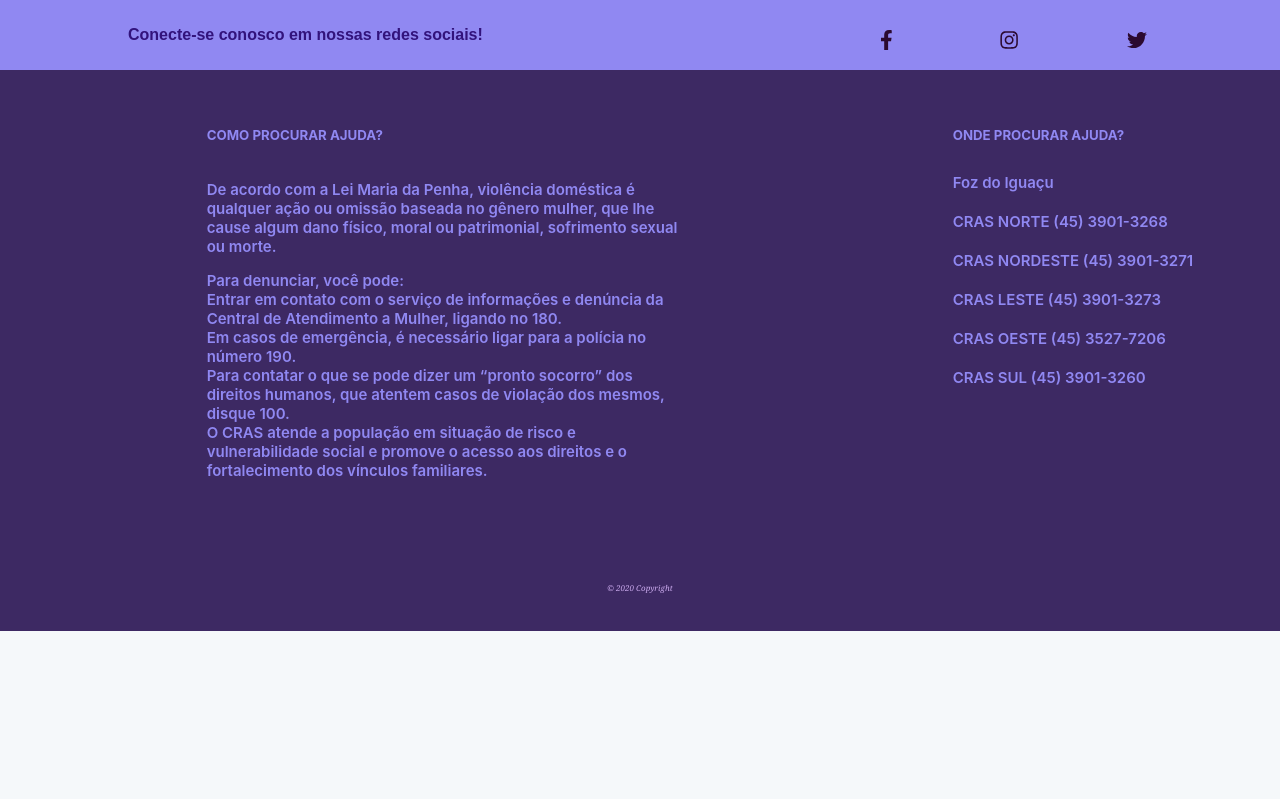
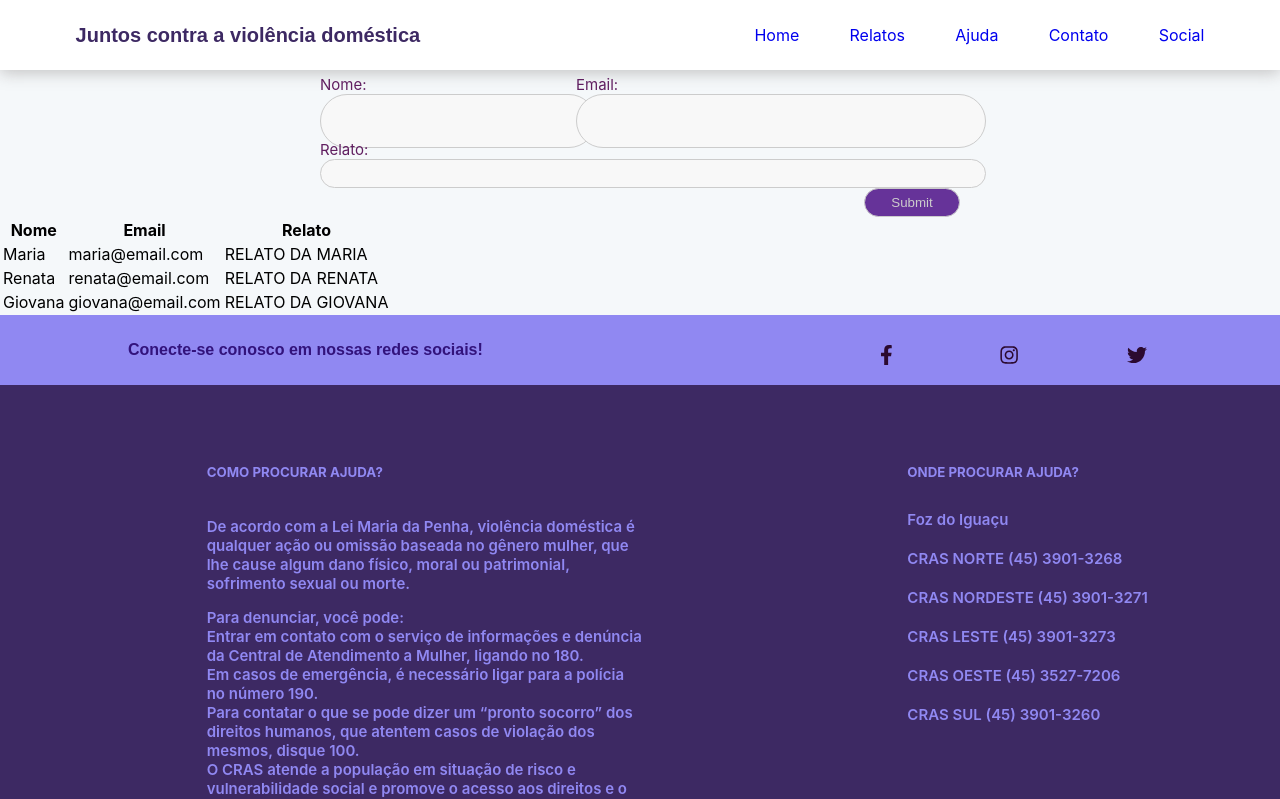
Before and after one commit to uniamerica/CMDM-front, a React (Create React App) app: page /Relatar in a window 1280 px wide. Shown: the top 799 px of the page. Built offline with nearby package versions, Linux system fonts and the light colour scheme.

Commit message:
criacao da pagina relatar

```diff
--- a/package.json
+++ b/package.json
@@ -13,7 +13,9 @@
     "@testing-library/user-event": "^7.1.2",
     "bootstrap": "^4.5.3",
     "font-awesome": "^4.7.0",
+    "jquery": "^3.5.1",
     "react": "^17.0.1",
+    "react-bootstrap": "^1.4.0",
     "react-dom": "^17.0.1",
     "react-router": "^5.2.0",
     "react-router-dom": "^5.2.0",
--- a/src/App.js
+++ b/src/App.js
@@ -1,11 +1,12 @@
 import React from 'react';
 import './App.css';
-import { BrowserRouter, Switch, Route, Link} from 'react-router-dom';
+import { BrowserRouter, Switch, Route} from 'react-router-dom';
 import Ajuda from './pages/Ajuda.jsx';
 import Home from './pages/Home.jsx';
 import Social from './pages/Social.jsx';
 import Contatos from './pages/Contatos.jsx';
 import Relatos from './pages/Relatos';
+import Relatar from './pages/Relatar'
 import Definition from './pages/Definition';
 import Footer from './components/Footer/Footer.jsx';
 
@@ -19,6 +20,7 @@ function App() {
           <Route path="/social"  component={Social}/>
           <Route path="/Ajuda" component={Ajuda}/>
           <Route path="/Relatos"  component={Relatos}/>
+          <Route path="/Relatar" component={Relatar}/>
           <Route path="/Contatos"  component={Contatos}/>
           <Route path="/Definition"  component={Definition}/>
         </Switch>
--- /dev/null
+++ b/src/components/Relatar/Relatar.css
@@ -0,0 +1,30 @@
+.relatar-page{
+    width: 100%;
+    display: flex;
+    align-items: center;
+    justify-content: center;
+}
+
+.form-relato{
+    width: 50%;
+}
+
+.dados-pessoais{
+    display: flex;
+    justify-content: space-between;
+    margin-bottom: 0.5cm;
+}
+
+.form-nome{
+    height: 40px;
+}
+
+.form-email{
+    height: 40px;
+    width: 60%;
+}
+
+.ulteste{
+    display: flex;
+    flex-direction: column;
+}
--- /dev/null
+++ b/src/components/Relatar/data/Relatar.json
@@ -0,0 +1,20 @@
+[
+    {
+        "nome": "Maria",
+        "email": "maria@email.com",
+        "relato": "RELATO DA MARIA"
+    },
+
+    {
+        "nome": "Renata",
+        "email": "renata@email.com",
+        "relato":"RELATO DA RENATA"
+    },
+
+    {
+        "nome": "Giovana",
+        "email": "giovana@email.com",
+        "relato": "RELATO DA GIOVANA"
+    }
+
+]
--- a/src/pages/Home.jsx
+++ b/src/pages/Home.jsx
@@ -1,5 +1,4 @@
 import React from 'react'
-import Animacao from '../components/Home/Animacao.jsx'
 import ImgHome from '../components/Home/ImgHome.jsx'
 import Header from '../components/Header/Header'
 import ViolenceTips from '../components/Home/ViolenceTips'
--- /dev/null
+++ b/src/pages/Relatar.jsx
@@ -0,0 +1,91 @@
+import React from 'react'
+import Header from '../components/Header/Header'
+import { useState } from 'react'
+import '../components/Relatar/Relatar.css'
+import listRelatos from '../components/Relatar/data/Relatar.json'
+import Table from 'react-bootstrap/Table'
+
+function Relatar(){
+
+    const [nome, setNome] = useState("")
+    const [email, setEmail] = useState("")
+    const [relato, setRelato] = useState("")
+    const [relatos, setRelatos] = useState(listRelatos)
+
+    function handleSubmit(e){
+
+        const novoRelato = {
+            nome: nome,
+            email: email,
+            relato: relato
+        }
+
+        setRelatos([...relatos, novoRelato])
+
+        e.preventDefault()
+
+        console.log(relatos)
+    }
+
+    const handleChangeNome = (e) => {
+        setNome(e.target.value);
+    }
+
+    const handleChangeEmail = (e) => {
+        setEmail(e.target.value);
+    }
+
+    const handleChangeRelato = (e) => {
+        setRelato(e.target.value);
+    }
+
+
+    return(
+        <div>
+            <Header/>
+
+            <form onSubmit={handleSubmit}>
+                <div className="relatar-page">
+                    <div className="form-relato">
+                        <div className="dados-pessoais">
+                            <label className="form-nome">
+                                Nome:
+                                <input id="nome" type="text" onChange={handleChangeNome} value={nome}/>
+                            </label>
+                            <label className="form-email">
+                                Email:
+                                <input id="e-mail" type="text" onChange={handleChangeEmail} value={email}/>
+                            </label>
+                        </div>
+                        <label className="form-relatar">
+                            Relato:
+                            <input type="text" onChange={handleChangeRelato} value={relato}/>
+                        </label>
+                        <input type="submit"/>
+                    </div>
+
+                </div>
+
+            </form>
+
+            <Table striped bordered hover>
+                <thead>
+                    <tr>
+                        <th>Nome</th>
+                        <th>Email</th>
+                        <th>Relato</th>
+                    </tr>
+                </thead>
+                <tbody>
+                    { relatos.map((e) =>
+                    <tr>
+                        <td>{e.nome}</td><td>{e.email}</td><td>{e.relato}</td>
+                    </tr>
+                    )}
+                </tbody>
+            </Table>
+        </div>
+    )
+}
+
+export default Relatar;
--- a/src/pages/Relatos.jsx
+++ b/src/pages/Relatos.jsx
@@ -3,7 +3,6 @@ import Header from '../components/Header/Header'
 import Titulo from '../components/Relatos/Titulo'
 import '../components/Relatos/Relatos.css'
 import Card from '../components/Relatos/Card'
-import Footer from '../components/Footer/Footer'
 
 function Relatos(){
     return(
```
Also changed, not shown: 2 other files (tests, documents, lock files or other folders).
